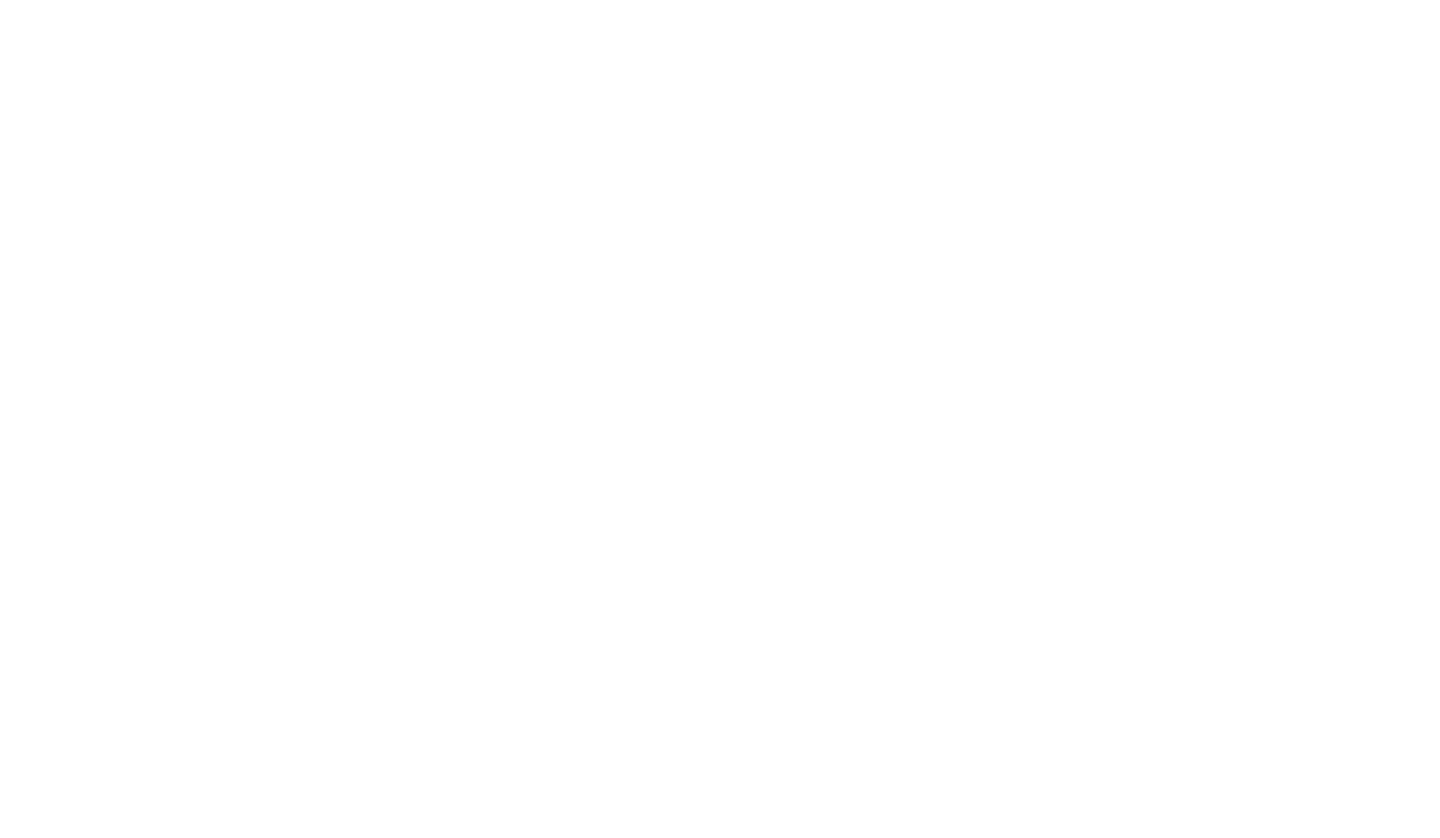
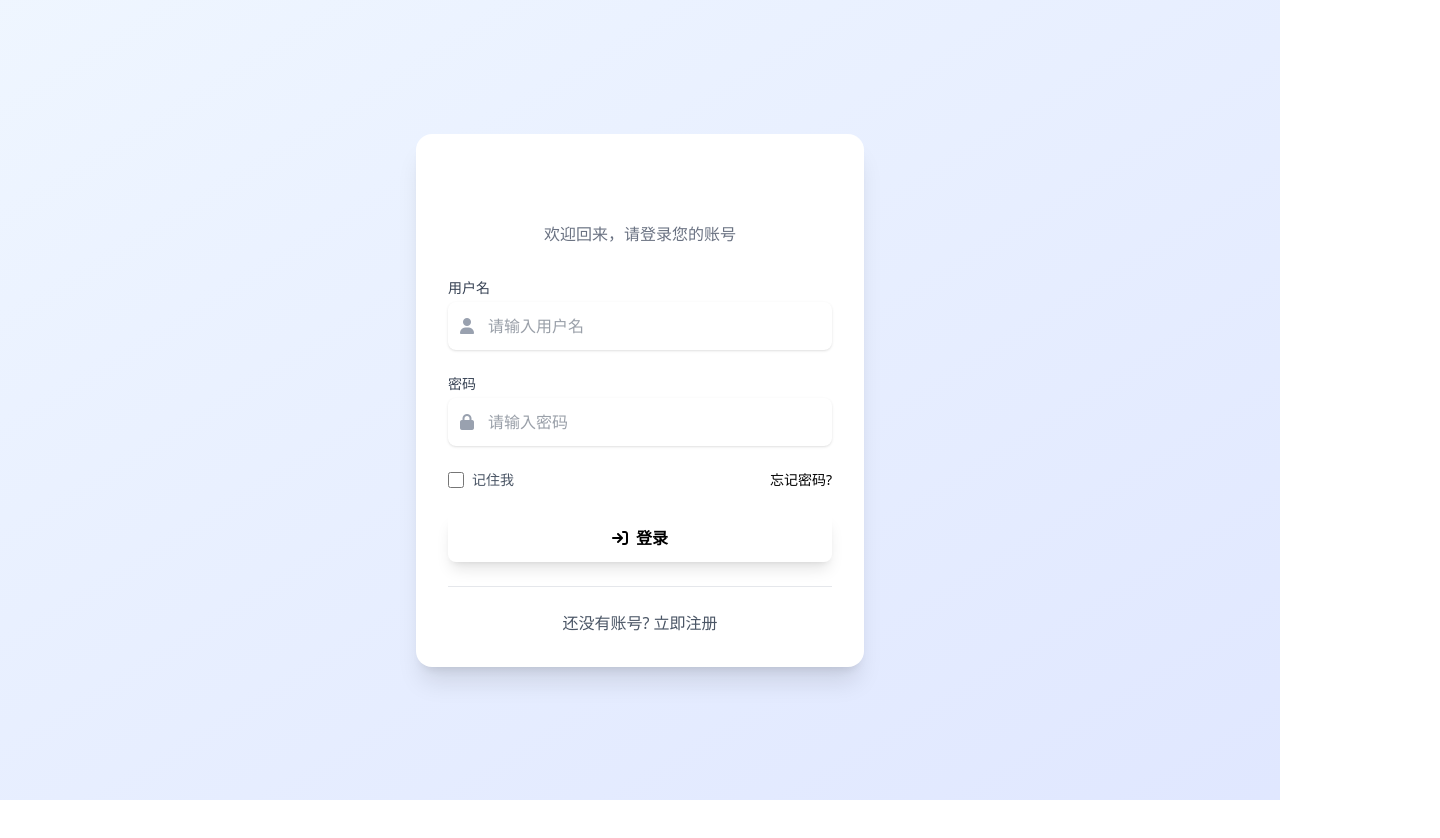
Before and after one commit to DustWoods/tiyuhuodongshi-frontend, a React (Vite) app: page /login in a window 1280 px wide. Before the commit this address had no page. Shown: the top 838 px of the page, 1440 px wide, since content can reach past the window. Before the commit the page ends 800 px from the top, so only its background shows below. Built offline with nearby package versions, Linux system fonts and the light colour scheme.

Commit message:
feat: LoginPage

```diff
--- a/src/App.jsx
+++ b/src/App.jsx
@@ -1,5 +1,6 @@
 import React from 'react'
 import WelcomePage from './component/WelcomePage'
+import LoginPage from './component/LoginPage'
 import { Routes, Route} from 'react-router'
 import '@fortawesome/fontawesome-free/css/all.min.css';
 
@@ -7,6 +8,7 @@ function App(){
   return (
     <Routes>
       <Route index element={<WelcomePage />} />
+      <Route path="/login" element={<LoginPage />} />
     </Routes>
   )
 }
--- /dev/null
+++ b/src/component/LoginPage.jsx
@@ -0,0 +1,136 @@
+import React, { useState } from 'react';
+
+const LoginPage = () => {
+  const [formData, setFormData] = useState({
+    username: '',
+    password: ''
+  });
+  const [error, setError] = useState('');
+
+  const handleChange = (e) => {
+    setFormData({ ...formData, [e.target.name]: e.target.value });
+  };
+
+  const handleSubmit = (e) => {
+    e.preventDefault();
+    // 简单验证
+    if (!formData.username || !formData.password) {
+      setError('请填写用户名和密码');
+      return;
+    }
+    // 这里可以添加实际登录逻辑
+    console.log('登录成功:', formData);
+  };
+
+  return (
+    <div className="min-h-screen bg-gradient-to-br from-blue-50 to-indigo-100 font-sans flex flex-col">
+      {/* 装饰元素 */}
+      <div className="absolute -top-40 -right-40 w-80 h-80 bg-primary/10 rounded-full blur-3xl"></div>
+      <div className="absolute -bottom-20 -left-20 w-60 h-60 bg-secondary/10 rounded-full blur-3xl"></div>
+
+      <div className="flex-grow flex flex-col justify-center items-center px-4 py-16 relative z-10">
+        <div className="w-full max-w-md">
+          <div className="bg-white rounded-2xl shadow-xl p-8 transform transition-all duration-300 hover:shadow-2xl">
+            <div className="text-center mb-8">
+              <h2 className="text-[clamp(1.5rem,3vw,2rem)] font-bold text-gray-800">
+                <span className="text-transparent bg-clip-text bg-gradient-to-r from-primary to-secondary">登录</span>
+              </h2>
+              <p className="text-gray-500 mt-2">欢迎回来，请登录您的账号</p>
+            </div>
+
+            <form onSubmit={handleSubmit}>
+              {/* 错误提示 */}
+              {error && (
+                <div className="bg-red-50 border border-red-200 text-red-600 px-4 py-2 rounded-lg mb-4">
+                  {error}
+                </div>
+              )}
+
+              {/* 用户名输入 */}
+              <div className="mb-6">
+                <label htmlFor="username" className="block text-sm font-medium text-gray-700 mb-1">
+                  用户名
+                </label>
+                <div className="relative">
+                  <span className="absolute inset-y-0 left-0 flex items-center pl-3 text-gray-400">
+                    <i className="fa fa-user"></i>
+                  </span>
+                  <input
+                    type="text"
+                    id="username"
+                    name="username"
+                    value={formData.username}
+                    onChange={handleChange}
+                    className="pl-10 block w-full rounded-lg border-gray-200 shadow-sm focus:border-primary focus:ring focus:ring-primary/30 transition-all outline-none px-4 py-3 text-gray-700"
+                    placeholder="请输入用户名"
+                  />
+                </div>
+              </div>
+
+              {/* 密码输入 */}
+              <div className="mb-6">
+                <label htmlFor="password" className="block text-sm font-medium text-gray-700 mb-1">
+                  密码
+                </label>
+                <div className="relative">
+                  <span className="absolute inset-y-0 left-0 flex items-center pl-3 text-gray-400">
+                    <i className="fa fa-lock"></i>
+                  </span>
+                  <input
+                    type="password"
+                    id="password"
+                    name="password"
+                    value={formData.password}
+                    onChange={handleChange}
+                    className="pl-10 block w-full rounded-lg border-gray-200 shadow-sm focus:border-primary focus:ring focus:ring-primary/30 transition-all outline-none px-4 py-3 text-gray-700"
+                    placeholder="请输入密码"
+                  />
+                </div>
+              </div>
+
+              {/* 记住我和忘记密码 */}
+              <div className="flex items-center justify-between mb-6">
+                <div className="flex items-center">
+                  <input
+                    type="checkbox"
+                    id="remember"
+                    className="w-4 h-4 rounded border-gray-300 text-primary focus:ring-primary/30"
+                  />
+                  <label htmlFor="remember" className="ml-2 text-sm text-gray-600">
+                    记住我
+                  </label>
+                </div>
+                <a href="#" className="text-sm text-primary hover:text-primary/80 transition-colors">
+                  忘记密码?
+                </a>
+              </div>
+
+              {/* 登录按钮 */}
+              <button
+                type="submit"
+                className="w-full bg-gradient-to-r from-primary to-secondary text-black font-semibold py-3 px-6 rounded-lg shadow-lg hover:shadow-xl hover:from-primary/90 hover:to-secondary/90 transform hover:-translate-y-1 transition-all duration-300"
+              >
+                <i className="fa fa-sign-in mr-2"></i>登录
+              </button>
+            </form>
+
+            {/* 分隔线 */}
+            <div className="relative flex items-center my-6">
+              <div className="flex-grow border-t border-gray-200"></div>
+            </div>
+
+            {/* 注册链接 */}
+            <p className="text-center text-gray-600">
+              还没有账号?{' '}
+              <a href="#" className="text-primary hover:underline font-medium">
+                立即注册
+              </a>
+            </p>
+          </div>
+        </div>
+      </div>
+    </div>
+  );
+};
+
+export default LoginPage;
--- a/src/component/WelcomePage.jsx
+++ b/src/component/WelcomePage.jsx
@@ -1,6 +1,8 @@
-import React from 'react';
+import React from 'react'
+import { useNavigate } from 'react-router'
 
 const WelcomePage = () => {
+  const navigate = useNavigate();
   return (
     <div className="min-h-screen bg-gradient-to-br from-blue-50 to-indigo-100 font-sans flex flex-col">
       {/* 主内容区 */}
@@ -17,7 +19,7 @@ const WelcomePage = () => {
               <span className="text-transparent bg-clip-text bg-gradient-to-r from-[#165DFF] to-[#36BFFA] shadow-sm">体育活动室</span>
             </h1>
             <p className="text-gray-600 text-lg md:text-xl max-w-2xl mx-auto mt-6">
-              专业的运动场地，完善的健身设施，开启您的健康生活
+              找场地，找搭子，开启您的健康生活
             </p>
           </div>
 
@@ -25,7 +27,7 @@ const WelcomePage = () => {
           <div>
             <button
               className="inline-flex items-center justify-center px-8 py-4 bg-gradient-to-r from-[#165DFF] to-[#36BFFA] text-white font-semibold text-lg rounded-full shadow-lg hover:shadow-xl hover:from-[#165DFF]/90 hover:to-[#36BFFA]/90 transform hover:-translate-y-1 transition-all duration-300"
-              onClick={() => console.log('登录按钮被点击')}
+              onClick={() => navigate('/login')}
             >
               <span>登录</span>
               <i className="fa fa-arrow-right ml-2"></i>
```
